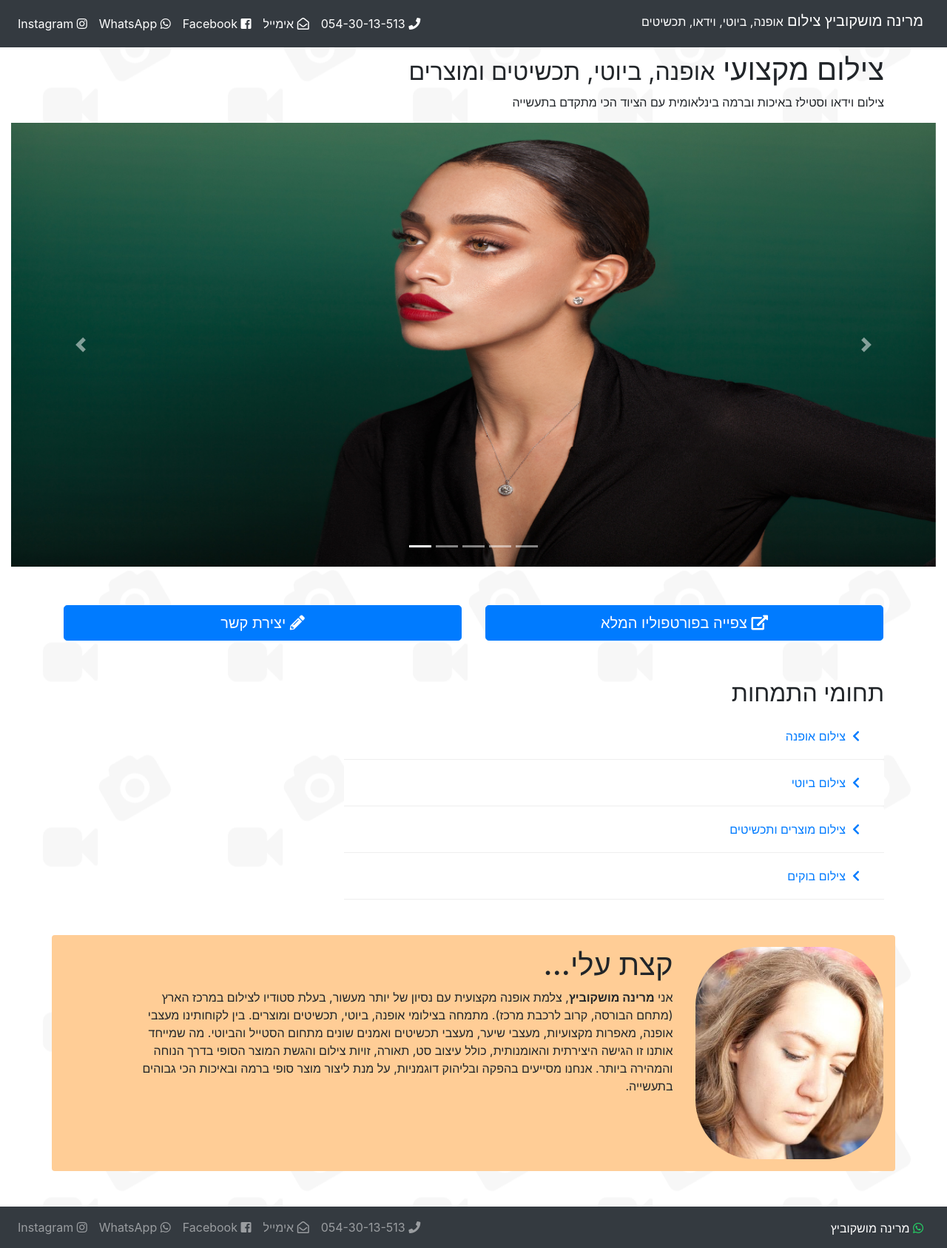
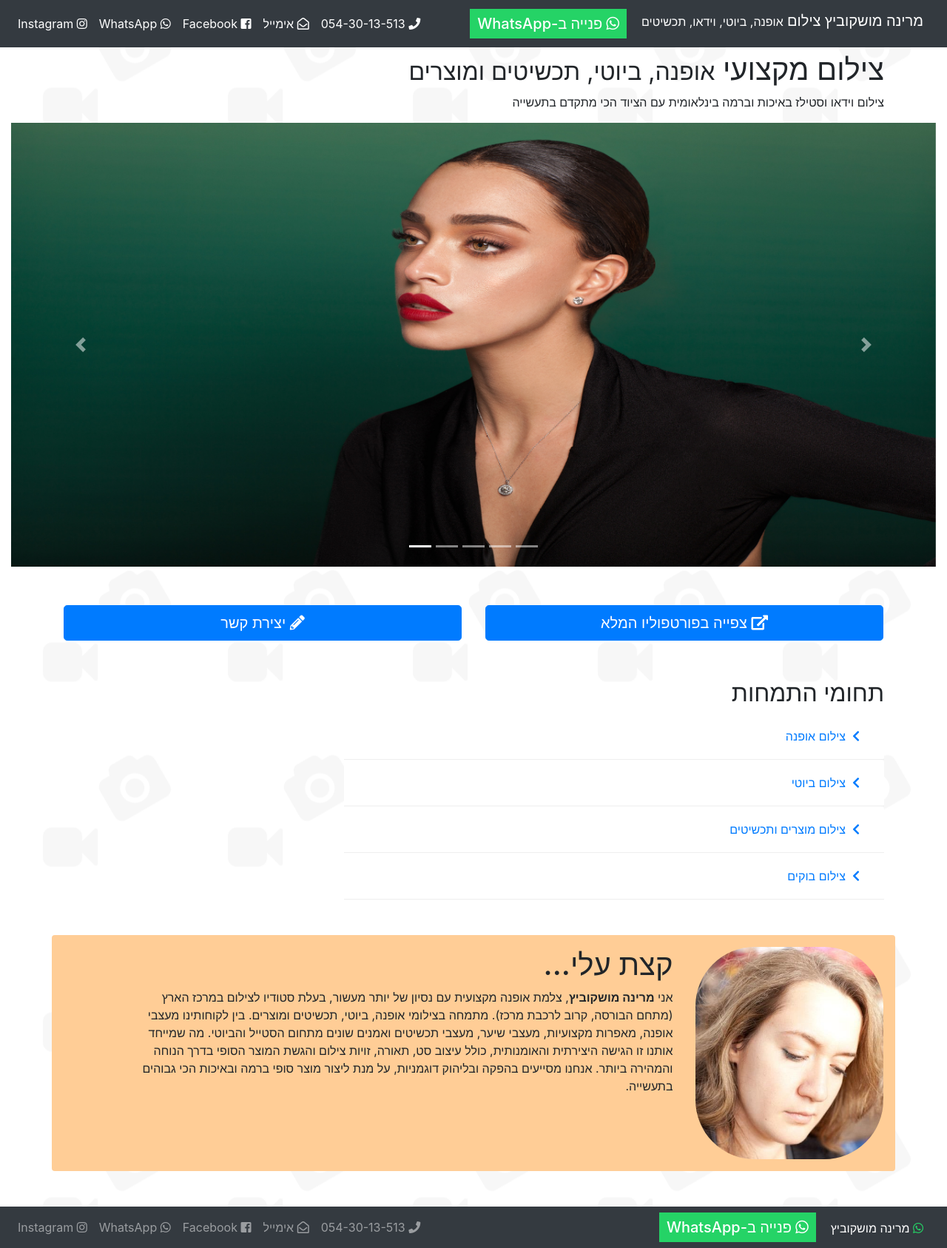
Before and after one commit to sgchris/multashkalp, a PHP site: page / in a window 1280 px wide. Shown: the whole page at 74% size. Run offline with PHP 8.4, Linux system fonts and the light colour scheme; some libraries are stand-ins or nearby versions.

Commit message:
added whatsapp link on header/footer

```diff
--- a/assets/styles.css
+++ b/assets/styles.css
@@ -12,6 +12,13 @@ body {
     direction: ltr;
     text-align: initial;
 }
+
+.navbar-whatsapp-link {
+    padding: 5px 10px;
+    background: #25D366;
+    margin: 0 20px 0 0;
+}
+
 #homepageCarousel .carousel-item img {
     max-height: 600px;
     max-width: 100%;
@@ -41,7 +48,11 @@ body {
     border-bottom: 1px solid #EEE
 
 }
-
+.categories-bullets button,
+.categories-bullets button:focus,
+.categories-bullets button:hover {
+    text-decoration: none;
+}
 .categories-bullets button .fa-chevron-left {
     display: none;
 }
--- a/index.php
+++ b/index.php
@@ -21,6 +21,9 @@
     <nav class="navbar navbar-expand-md navbar-dark fixed-top bg-dark rtl">
         <a class="navbar-brand h1" href="#">מרינה מושקוביץ צילום
             <small class="d-none d-lg-inline">אופנה, ביוטי, וידאו, תכשיטים</small>
+        </a>
+        <a class="navbar-brand h1 navbar-whatsapp-link" href="#">
+            <i class="fab fa-whatsapp"></i> <span class="d-none d-lg-inline-block">פנייה ב-WhatsApp</span>
         </a>
         <button class="navbar-toggler" type="button" data-toggle="collapse" data-target="#mainNavBar" aria-controls="navbarSupportedContent"
             aria-expanded="false" aria-label="Toggle navigation">
@@ -191,6 +194,10 @@
             <small><i class="fab fa-whatsapp" style="color: #25d366;"></i> מרינה מושקוביץ</small>
         </a>
 
+        <a class="navbar-brand h1 navbar-whatsapp-link" href="#">
+            <i class="fab fa-whatsapp"></i> <span class="d-none d-lg-inline-block">פנייה ב-WhatsApp</span>
+        </a>
+
         <button class="navbar-toggler" type="button" data-toggle="collapse" data-target="#navbarSupportedContent_footer" aria-controls="navbarSupportedContent_footer" aria-expanded="false" aria-label="Toggle navigation">
             <span class="navbar-toggler-icon"></span>
         </button>
```
